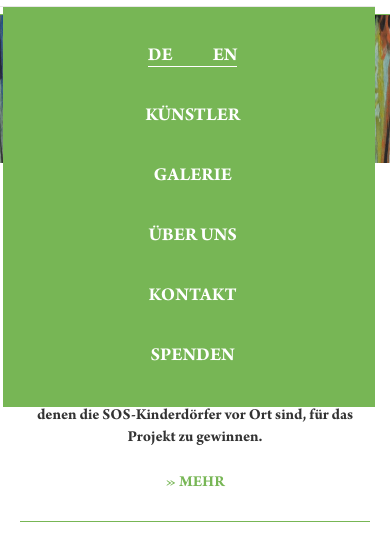
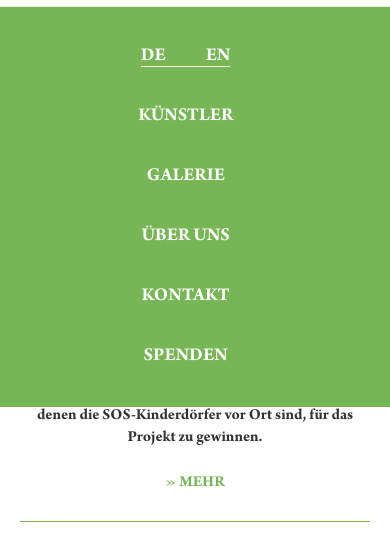
Before and after one commit to evegalindo/sos, a plain HTML site: page index.html in a window 390 px wide. Both pictures are taken after a click on the button "Toggle navigation". Shown: the part 75-614 px from the top of the page. Drawn offline with nearby package versions, Linux system fonts and the light colour scheme; files whose address does not match are found by name.

Commit message:
Cambios sos

```diff
--- a/css/style.css
+++ b/css/style.css
@@ -318,7 +318,7 @@ ul.nav.navbar-nav li a{color:#fff;}
 .container-fluid>.navbar-collapse, .container-fluid>.navbar-header, .container>.navbar-collapse, .container>.navbar-header { margin: 0px!important; }
 .navbar-toggle {padding:0px!important; position: relative; float: right;  background-color: none; background-image: none; z-index: 10000000; }
 .navbar-default .navbar-toggle .icon-bar { background-color: #77b655!important; }
-.navbar-default .navbar-collapse{margin-left:-20px!important;}
+.navbar-default .navbar-collapse{margin-left:-15%!important; width:120%!important;}
 /*Menu*/
 .navbar-nav li{width:100%; text-align:center;}
 .navbar-nav li a span {color:white !important;}
```
